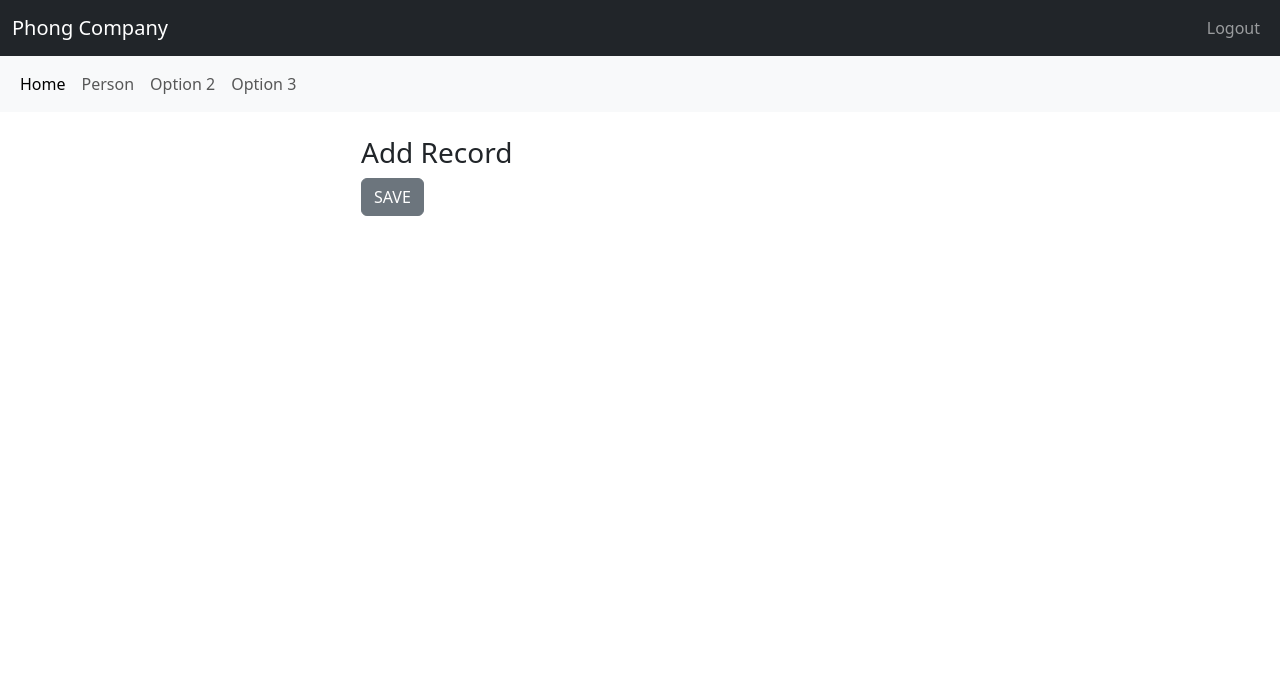
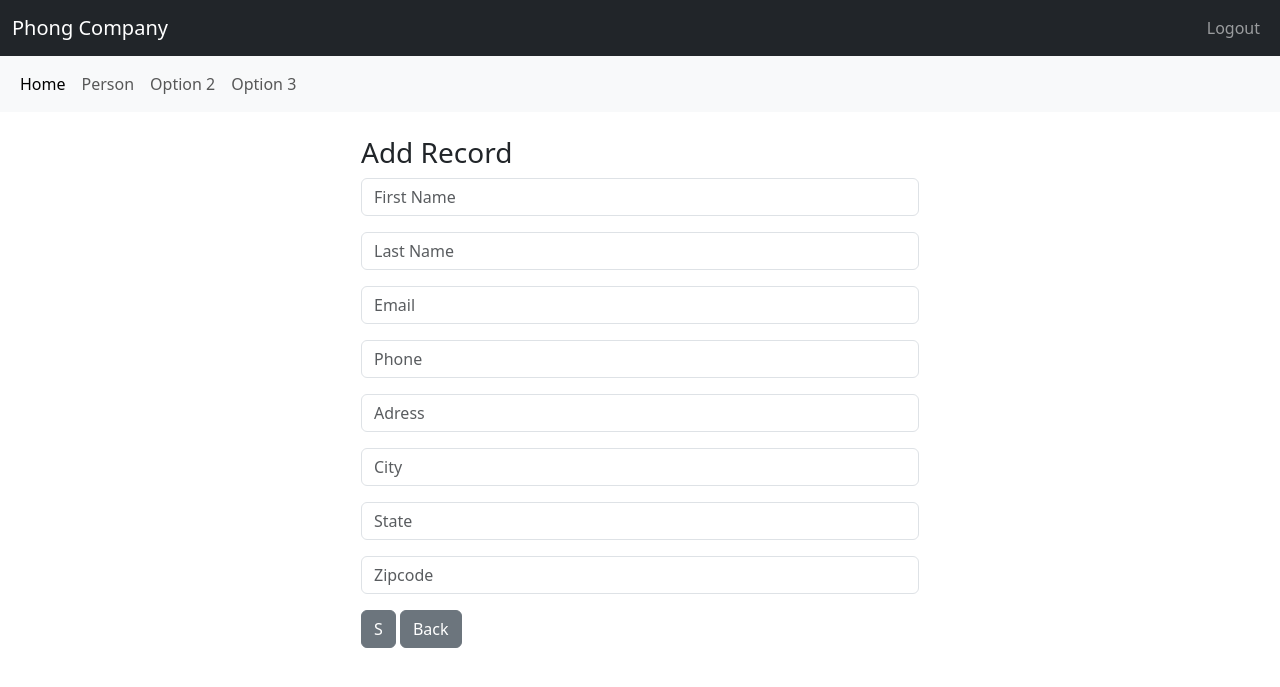
Before and after one commit to phongdz98/Django-Web-python, a Django app: page /add_record in a window 1280 px wide. Shown: the top 687 px of the page. Run offline with Django 4.2, Linux system fonts and the light colour scheme; the visitor is signed in with stand-in values (Sample User, id 1).

Commit message:
Hoan thanh chuc nang them sua xoa co ban

```diff
--- a/website/form.py
+++ b/website/form.py
@@ -1,6 +1,7 @@
 from django.contrib.auth.forms import UserCreationForm
 from django.contrib.auth.models import User
 from django import forms
+from .models import Record
 
 
 class SignUpForm(UserCreationForm):
@@ -43,3 +44,26 @@ class SignUpForm(UserCreationForm):
         self.fields['password2'].help_text = '<span class="form-text' \
                                              ' text-muted"><small>Enter the same password' \
                                              ' as before, for verification.</small></span>'
+
+
+class AddRecordForm(forms.ModelForm):
+    first_name = forms.CharField(required=True, widget=forms.TextInput(attrs={'class': 'form-control',
+                                                                     'placeholder': 'First Name'}), label='')
+    last_name = forms.CharField(required=True, widget=forms.TextInput(attrs={'class': 'form-control',
+                                                                     'placeholder': 'Last Name'}), label='')
+    email = forms.CharField(required=True, widget=forms.TextInput(attrs={'class': 'form-control',
+                                                                     'placeholder': 'Email'}), label='')
+    phone = forms.CharField(required=True, widget=forms.TextInput(attrs={'class': 'form-control',
+                                                                     'placeholder': 'Phone'}), label='')
+    address = forms.CharField(required=True, widget=forms.TextInput(attrs={'class': 'form-control',
+                                                                     'placeholder': 'Adress'}), label='')
+    city = forms.CharField(required=True, widget=forms.TextInput(attrs={'class': 'form-control',
+                                                                     'placeholder': 'City'}), label='')
+    state = forms.CharField(required=True, widget=forms.TextInput(attrs={'class': 'form-control',
+                                                                     'placeholder': 'State'}), label='')
+    zipcode = forms.CharField(required=True, widget=forms.TextInput(attrs={'class': 'form-control',
+                                                                     'placeholder': 'Zipcode'}), label='')
+
+    class Meta:
+        model = Record
+        exclude = ("user",)
--- a/website/templates/add_record.html
+++ b/website/templates/add_record.html
@@ -5,7 +5,8 @@
 <form method="POST" action="{% url 'add_record' %}">
 {% csrf_token %}
     {{ form.as_p }}
-    <button type="submit" class="btn btn-secondary">SAVE</button>
+    <button type="submit" class="btn btn-secondary">S</button>
+    <a href="{% url 'home' %} " class="btn btn-secondary">Back</a>
 </form>
 </div>
 {% endblock %}
--- a/website/templates/record.html
+++ b/website/templates/record.html
@@ -20,4 +20,5 @@
 <br/>
 <a href="{% url 'home' %} " class="btn btn-secondary">Back</a>
 <a href="{% url 'delete_record' cus_record.id %} " class="btn btn-danger">Delete</a>
+<a href="{% url 'update_record' cus_record.id %} " class="btn btn btn-secondary">Update</a>
 {% endblock %}
--- a/website/urls.py
+++ b/website/urls.py
@@ -7,4 +7,5 @@ urlpatterns = [
     path('record/<int:pk>', views.customer_record, name='record'),
     path('delete_record/<int:pk>', views.delete_record, name='delete_record'),
     path('add_record', views.add_record, name='add_record'),
+    path('update_record/<int:pk>', views.update_record, name='update_record'),
 ]
--- a/website/views.py
+++ b/website/views.py
@@ -1,7 +1,7 @@
 from django.shortcuts import render, redirect
 from django.contrib.auth import authenticate, login, logout
 from django.contrib import messages
-from .form import SignUpForm
+from .form import SignUpForm, AddRecordForm
 from .models import Record
 
 
@@ -72,4 +72,28 @@ def delete_record(request, pk):
 
 
 def add_record(request):
-    return render(request, 'add_record.html', {})
+    form = AddRecordForm(request.POST or None)
+    if request.user.is_authenticated:
+        if request.method == "POST":
+            if form.is_valid():
+                add_rec = form.save()
+                messages.success(request, f"Record Added....")
+                return redirect('home')
+        return render(request, 'add_record.html', {'form': form})
+    else:
+        messages.success(request, f"You must be logged in....")
+        return redirect('home')
+
+
+def update_record(request, pk):
+    if request.user.is_authenticated:
+        current_record = Record.objects.get(id=pk)
+        form = AddRecordForm(request.POST or None, instance=current_record)
+        if form.is_valid():
+            form.save()
+            messages.success(request,f'Record Has Been Updated!!!')
+            return redirect('home')
+        return render(request, 'update_record.html', {'form': form})
+    else:
+        messages.success(request, f"You must be logged in....")
+        return redirect('home')
```
Also changed, not shown: website/templates/update_record.html (added, +11 -0 lines).
